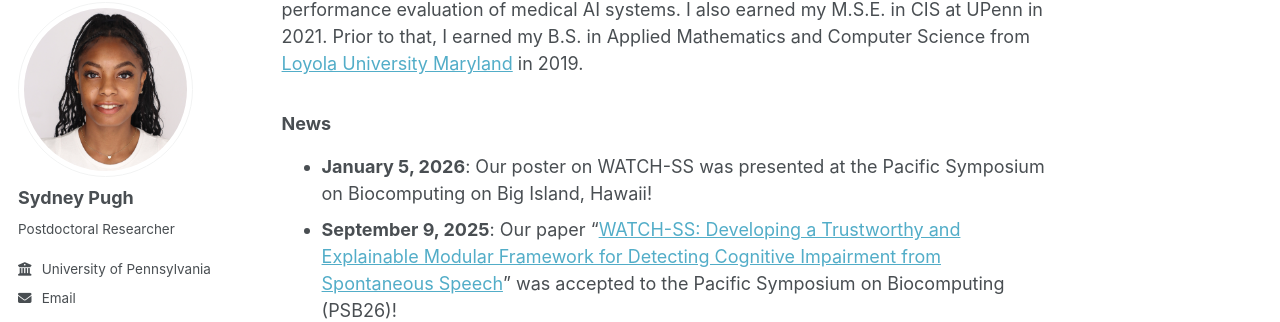
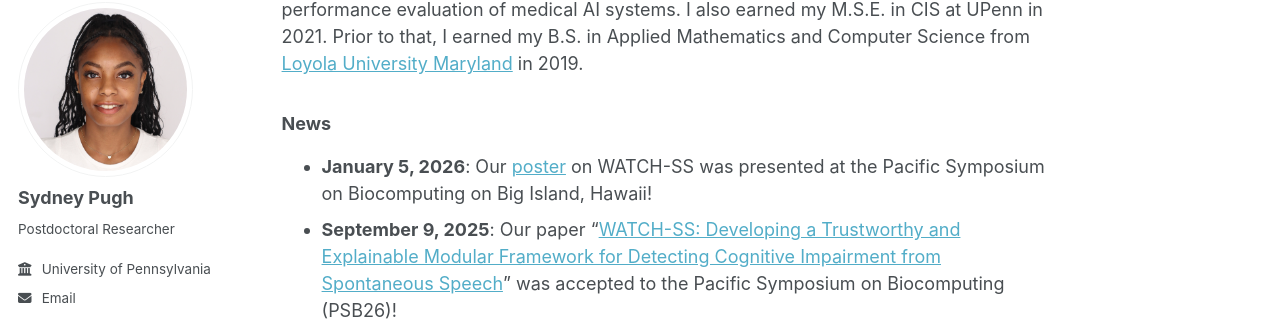
Before and after one commit to sfpugh/sfpugh.github.io, a Jekyll site: the page built from _pages/about.md, in a window 1280 px wide and 900 px high, scrolled down 313 px. Shown: the part 104-426 px from the top of the window. Built offline with Jekyll 4.4.1, drawn with Linux system fonts in a browser that asks for light colours; some web fonts are replaced; part of the change alters nothing that is shown.

```diff
--- a/_pages/about.md
+++ b/_pages/about.md
@@ -14,7 +14,7 @@ Hi! I am Sydney Pugh, a postdoctoral researcher in the [Artificial Intelligence
 I earned my Ph.D. in [Computer and Information Science (CIS)](https://www.cis.upenn.edu/) at the University of Pennsylvania in August 2024, where I was advised by [Insup Lee](https://www.cis.upenn.edu/~lee/home/index.shtml) and [James Weimer](https://jamesweimer.net/). My [disseration](https://www.proquest.com/openview/d1142238baa72023e1668a6caf01e8a7/1?pq-origsite=gscholar&cbl=18750&diss=y) explored weakly-supervised methods for rapid and cost-effective performance evaluation of medical AI systems. I also earned my M.S.E. in CIS at UPenn in 2021. Prior to that, I earned my B.S. in Applied Mathematics and Computer Science from [Loyola University Maryland](https://www.loyola.edu/) in 2019.
 
 ### News
-* **January 5, 2026**: Our poster on WATCH-SS was presented at the Pacific Symposium on Biocomputing on Big Island, Hawaii!
+* **January 5, 2026**: Our [poster](https://doi.org/10.7490/f1000research.1120305.1) on WATCH-SS was presented at the Pacific Symposium on Biocomputing on Big Island, Hawaii!
 * **September 9, 2025**: Our paper "[WATCH-SS: Developing a Trustworthy and Explainable Modular Framework for Detecting Cognitive Impairment from Spontaneous Speech](https://doi.org/10.1142/9789819824755_0024)" was accepted to the Pacific Symposium on Biocomputing (PSB26)!
 * **August 21, 2025**: Our paper "MedVidDeID: Protecting Privacy in Clinical Encounter Video Recordings" was accepted to the Journal of Biomedical Informatics (JBI).
 * **March 17, 2025**: I was accepted into the [Penn AI Fellows](https://web.sas.upenn.edu/data-science/postdoctoral-fellows/) program!
```
